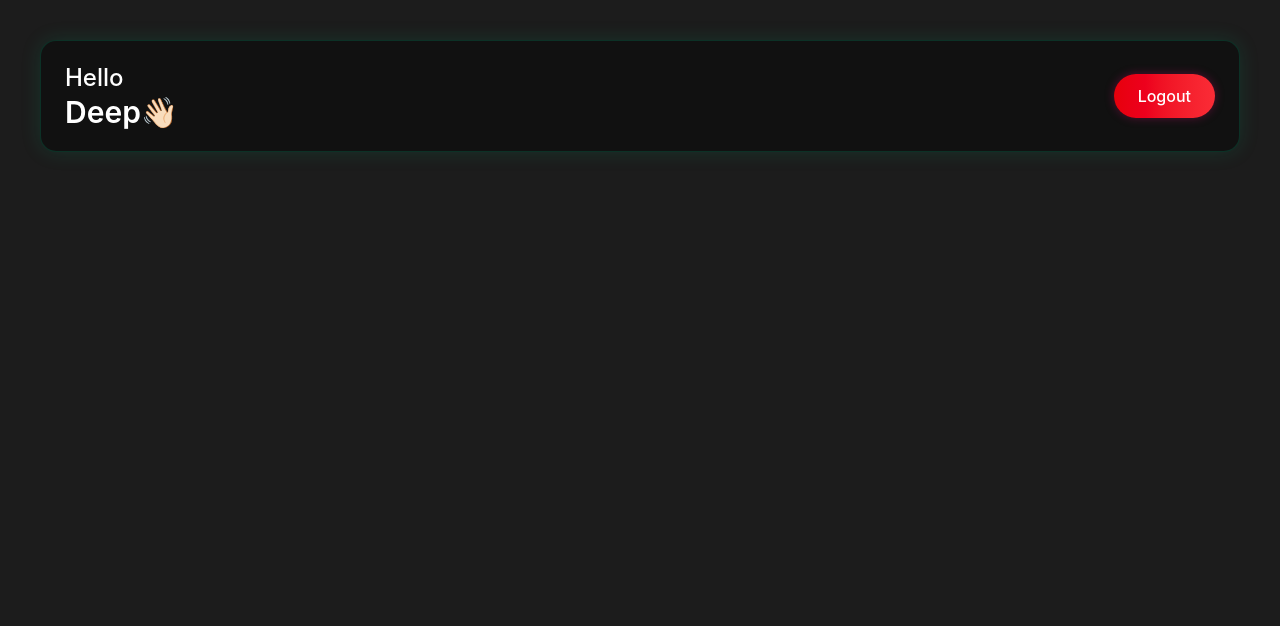
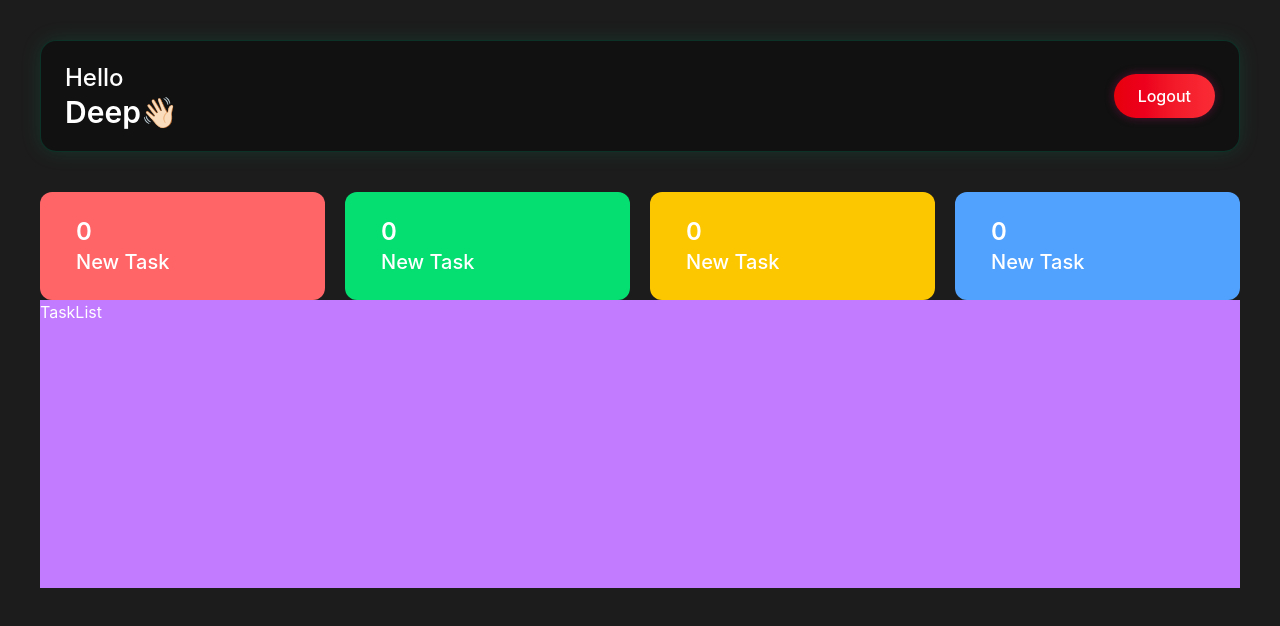
Before and after one commit to deepx-sh/taskflow, a React (Vite) app: page / in a window 1280 px wide. Shown: the top 626 px of the page. Built offline with nearby package versions, Linux system fonts and the light colour scheme.

Commit message:
feat: add TaskList and TaskListInfo components to EmployeeDashboard

```diff
--- a/src/components/Dashboard/EmployeeDashboard.jsx
+++ b/src/components/Dashboard/EmployeeDashboard.jsx
@@ -1,10 +1,14 @@
 import React from 'react'
 import Header from '../../others/Header';
+import TaskListInfo from '../../others/TaskListInfo';
+import TaskList from '../TaskList/TaskList';
 
 const EmployeeDashboard = () => {
   return (
       <div className='p-10 bg-[#1C1C1C] h-screen'>
-          <Header/>
+      <Header />
+      <TaskListInfo />
+      <TaskList/>
     </div>
   )
 }
--- /dev/null
+++ b/src/components/TaskList/TaskList.jsx
@@ -0,0 +1,11 @@
+import React from 'react'
+
+const TaskList = () => {
+  return (
+      <div className='h-[40%] w-full bg-purple-400'>
+          TaskList
+      </div>
+  )
+}
+
+export default TaskList
--- /dev/null
+++ b/src/others/TaskListInfo.jsx
@@ -0,0 +1,27 @@
+import React from 'react'
+
+const TaskListInfo = () => {
+  return (
+      <div className='flex mt-10 justify-between gap-5 screen'>
+          <div className='p-10 rounded-xl  py-6 px-9 w-[45%] bg-red-400'>
+              <h2 className='text-2xl font-semibold'>0</h2>
+              <h3 className='text-xl font-medium'>New Task</h3>
+          </div>
+
+           <div className='p-10 rounded-xl  py-6 px-9 w-[45%] bg-green-400'>
+              <h2 className='text-2xl font-semibold'>0</h2>
+              <h3 className='text-xl font-medium'>New Task</h3>
+          </div>
+           <div className='p-10 rounded-xl  py-6 px-9 w-[45%] bg-yellow-400'>
+              <h2 className='text-2xl font-semibold'>0</h2>
+              <h3 className='text-xl font-medium'>New Task</h3>
+          </div>
+           <div className='p-10 rounded-xl  py-6 px-9 w-[45%] bg-blue-400'>
+              <h2 className='text-2xl font-semibold'>0</h2>
+              <h3 className='text-xl font-medium'>New Task</h3>
+          </div>
+    </div>
+  )
+}
+
+export default TaskListInfo
```
